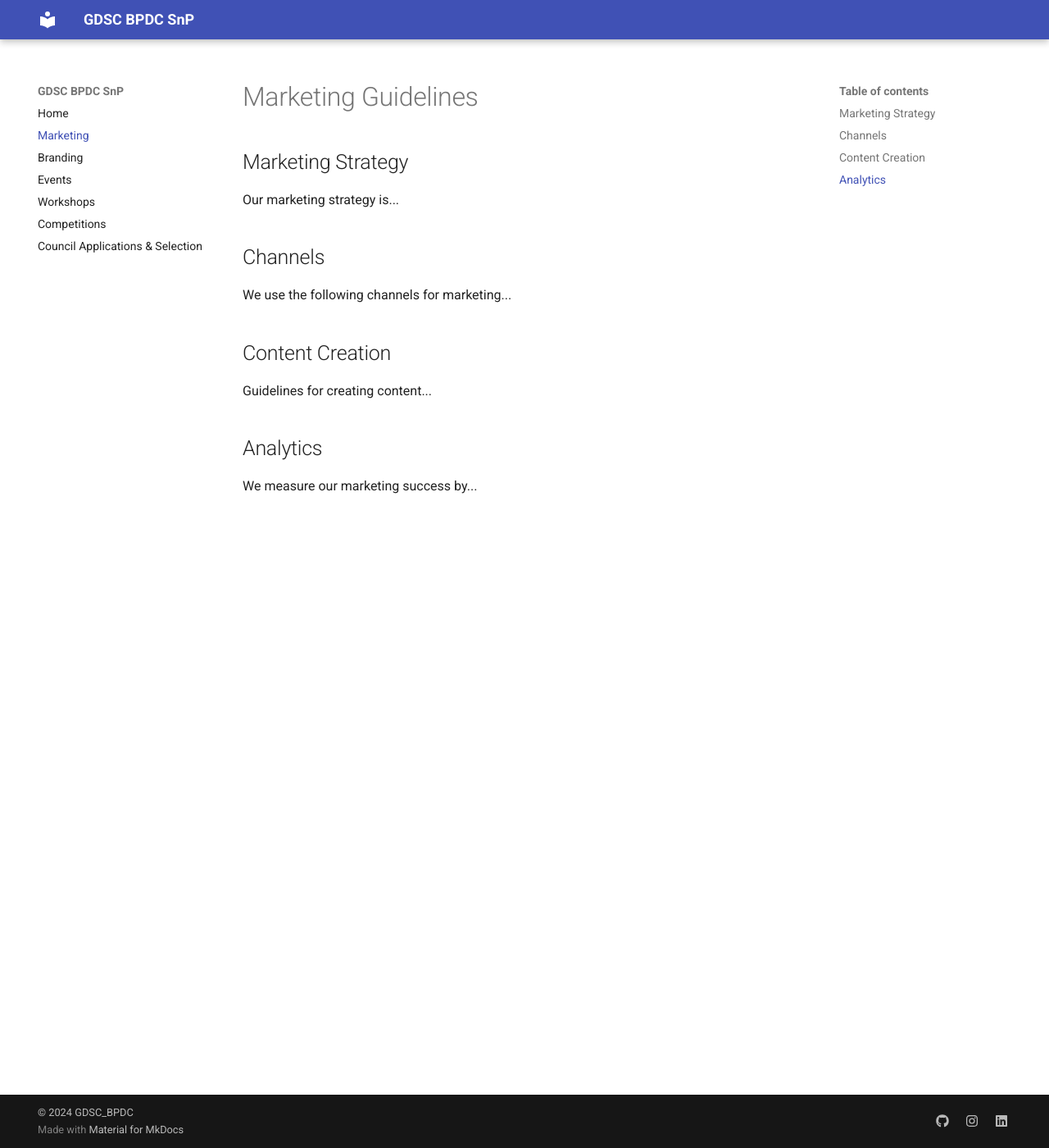
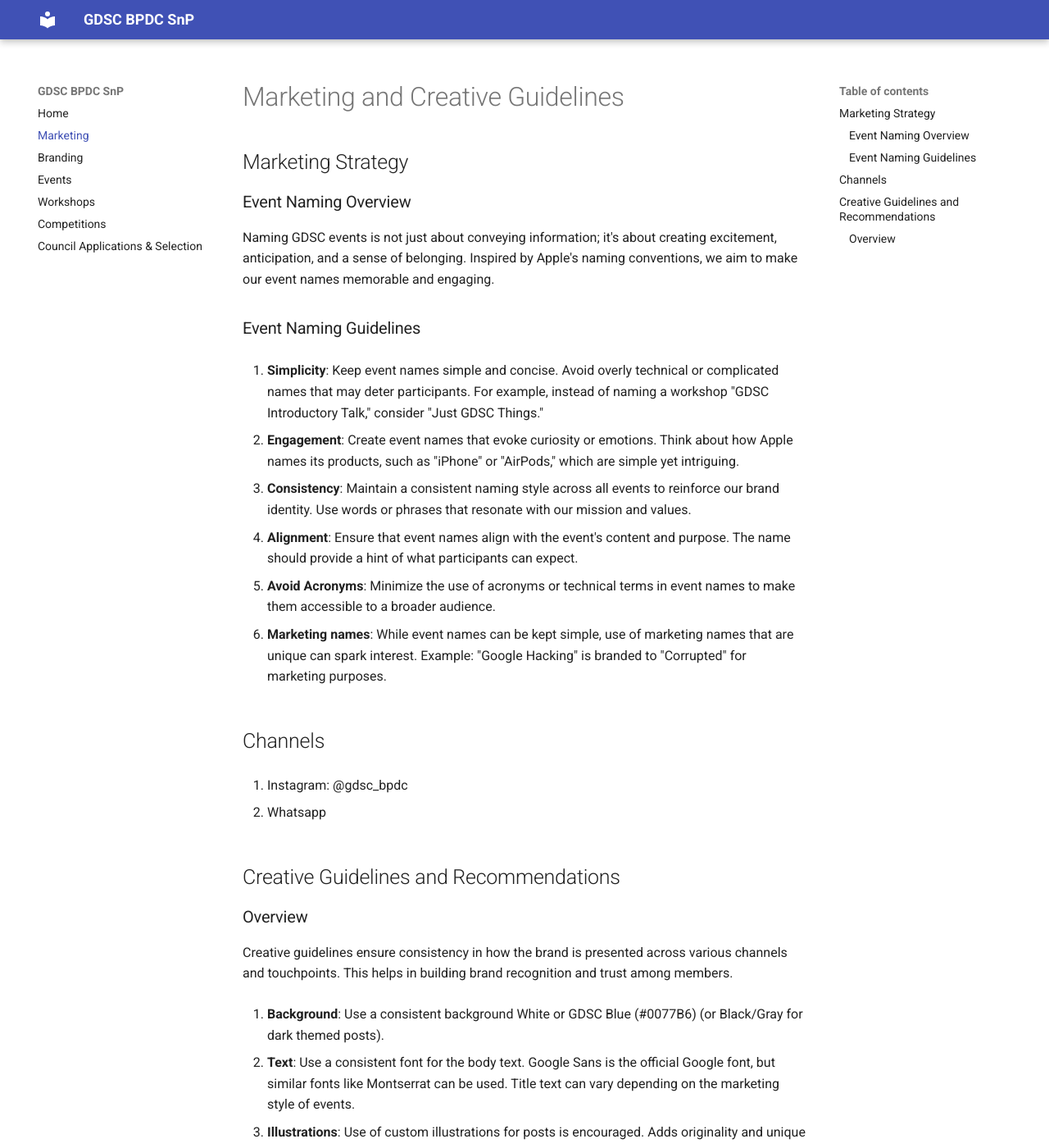
Before and after one commit to gdscbpdc/GDSC-SnP, an MkDocs documentation site: the page built from docs/marketing.md, in a window 1280 px wide and 1400 px high. Shown: the whole window at 82% size. Built offline with MkDocs 1.6.1 and Material for MkDocs 9.7.7, drawn with Linux system fonts in a browser that asks for light colours; some of the changed text lies outside the part shown.

Commit message:
Creative Guidelines updated

```diff
--- a/docs/marketing.md
+++ b/docs/marketing.md
@@ -1,17 +1,59 @@
-# Marketing Guidelines
+# Marketing and Creative Guidelines
 
 ## Marketing Strategy
 
-Our marketing strategy is...
+### Event Naming Overview
+
+Naming GDSC events is not just about conveying information; it's about creating excitement, anticipation, and a sense of belonging. Inspired by Apple's naming conventions, we aim to make our event names memorable and engaging.
+
+
+### Event Naming Guidelines
+
+1. **Simplicity**: Keep event names simple and concise. Avoid overly technical or complicated names that may deter participants. For example, instead of naming a workshop "GDSC Introductory Talk," consider "Just GDSC Things."
+
+2. **Engagement**: Create event names that evoke curiosity or emotions. Think about how Apple names its products, such as "iPhone" or "AirPods," which are simple yet intriguing.
+
+3. **Consistency**: Maintain a consistent naming style across all events to reinforce our brand identity. Use words or phrases that resonate with our mission and values.
+
+4. **Alignment**: Ensure that event names align with the event's content and purpose. The name should provide a hint of what participants can expect.
+
+5. **Avoid Acronyms**: Minimize the use of acronyms or technical terms in event names to make them accessible to a broader audience.
+
+6. **Marketing names**: While event names can be kept simple, use of marketing names that are unique can spark interest. Example: "Google Hacking" is branded to "Corrupted" for marketing purposes.
+
 
 ## Channels
 
-We use the following channels for marketing...
+1. Instagram: @gdsc_bpdc
 
-## Content Creation
+2. Whatsapp
 
-Guidelines for creating content...
 
-## Analytics
+## Creative Guidelines and Recommendations
 
-We measure our marketing success by...
+### Overview
+
+Creative guidelines ensure consistency in how the brand is presented across various channels and touchpoints. This helps in building brand recognition and trust among members.
+
+
+1. **Background**: Use a consistent background White or GDSC Blue (#0077B6) (or Black/Gray for dark themed posts).
+
+2. **Text**: Use a consistent font for the body text. Google Sans is the official Google font, but similar fonts like Montserrat can be used. Title text can vary depending on the marketing style of events.
+
+3. **Illustrations**: Use of custom illustrations for posts is encouraged. Adds originality and unique identity.
+
+4. **Logo placement**: The GDSC BPDC logo and BITS Pilani, Dubai Campus logo should be used in every post. The logo placement, proportions and variants should be consistent. The logo placement should be, GDSC BPDC logo on top right corner and BPDC logo on top left corner. All GDSC BPDC variants are provided in the creative folder.
+
+5. **Creative Assets**: The GDSC BPDC creative folder is provided for future references and team evaluations. Uploading all creatives contributed to GDSC to respective folders is mandatory after every event.
+
+6. **Minimalism**: Minimalism is appreciated and encouraged but shouldn’t limit the design.
+
+7. **Accessibility**: Ensure that text and graphics have sufficient contrast against the background to maintain readability.
+
+8. **Whitespace**: Use adequate whitespace to improve readability and create a clean, uncluttered design.
+
+9. **Continuity**: Design elements overflowing to the next slide to makes the design seamless.
+
+10. **Reel covers**: Reels make up more than 50% of GDSC BPDC posts. To maintain continuity and colour theme, simple reel covers should be made simultaneously with posts and reels.
+
+11. **Approval**: To avoid errors, posts should be double checked by an extra core member.
```
Also changed, not shown: docs/branding.md (+0 -27 lines).
